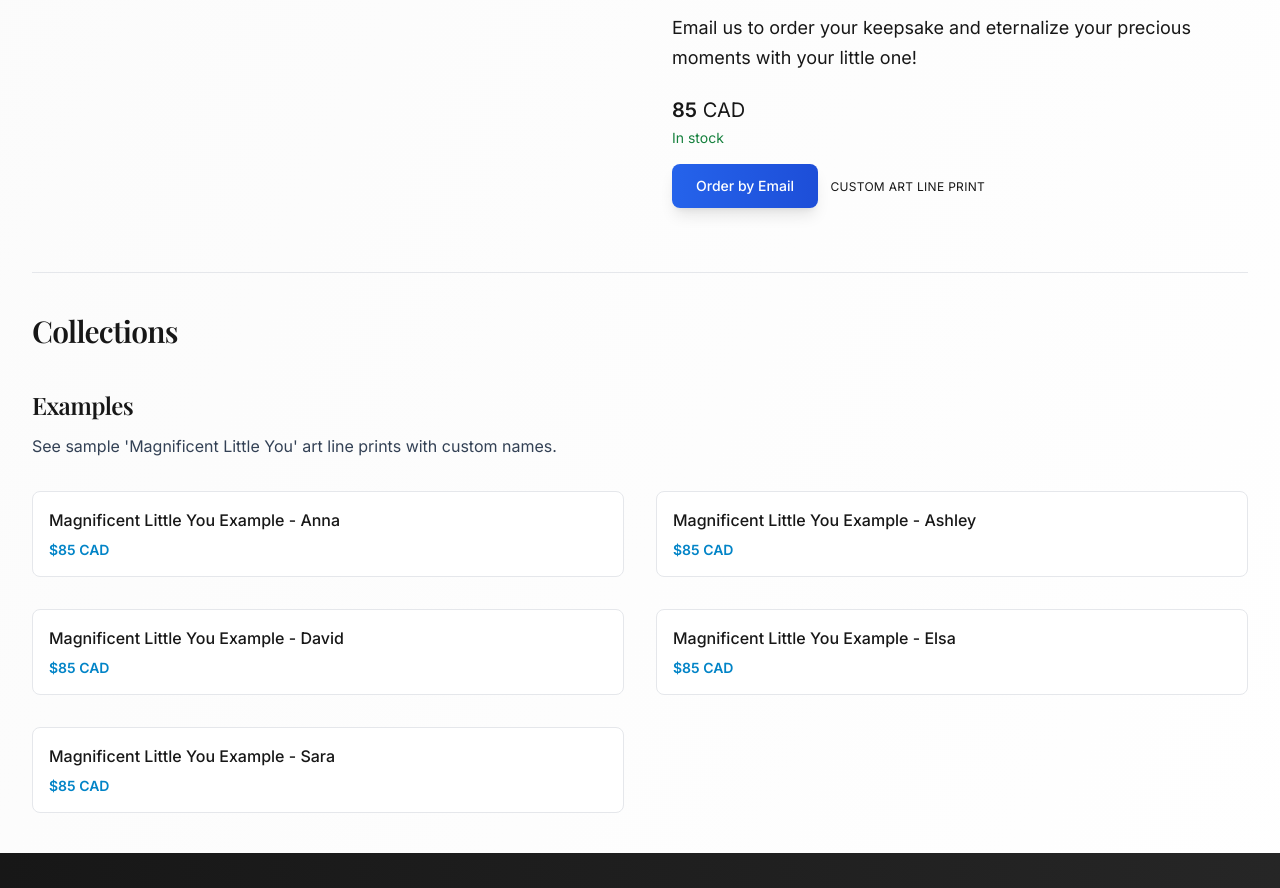
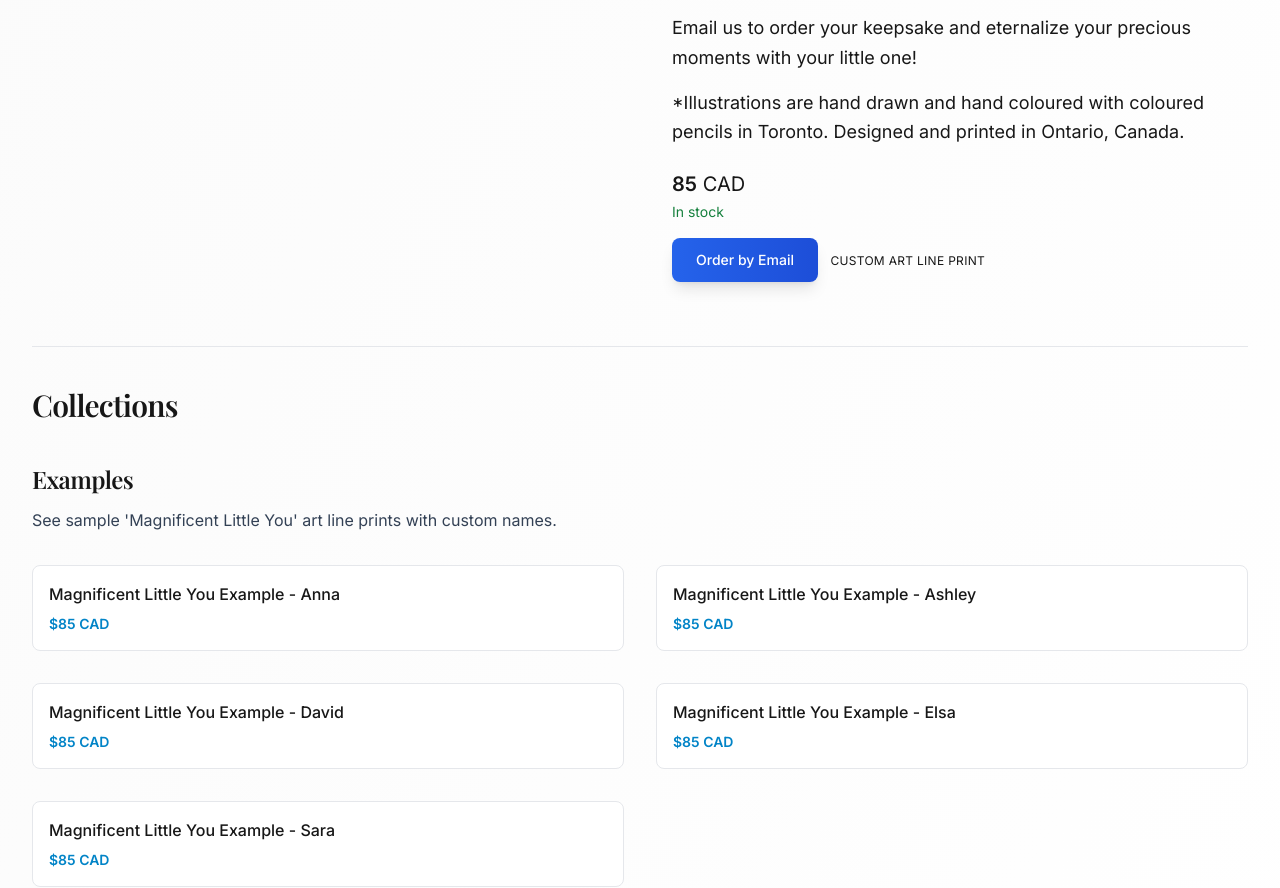
Before and after one commit to katisunray/katisunray.github.io, an Eleventy site: page src/content/products/custom-magnificent-little-you-art-line-print.md in a window 1280 px wide. Shown: the part 1271-2159 px from the top of the page. Built offline with nearby package versions, Linux system fonts and the light colour scheme; Eleventy itself is replaced by a stand-in of ours; files that its build step writes are made by us from their sources.

Commit message:
Update custom-magnificent-little-you-art-line-print.md

```diff
--- a/src/content/products/custom-magnificent-little-you-art-line-print.md
+++ b/src/content/products/custom-magnificent-little-you-art-line-print.md
@@ -74,3 +74,5 @@ You receive 4 products:
 - Photo provided needs to be high resolution to maximize results of the illustration (for example, avoid using a photo shared by messaging as they are usually low resolution). Photo approval is needed before illustration work starts.
 
 Email us to order your keepsake and eternalize your precious moments with your little one!
+
+*Illustrations are hand drawn and hand coloured with coloured pencils in Toronto. Designed and printed in Ontario, Canada.
```
